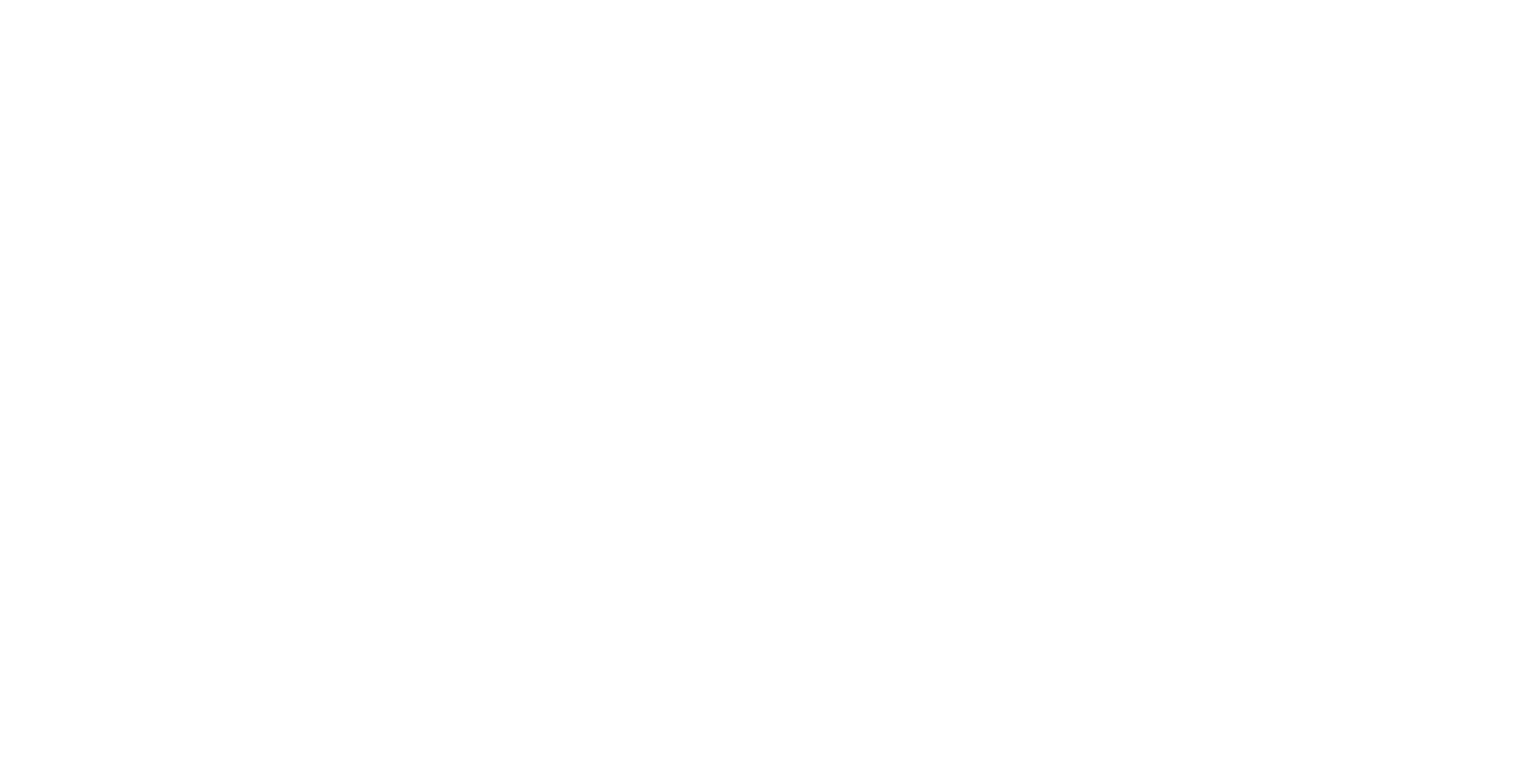
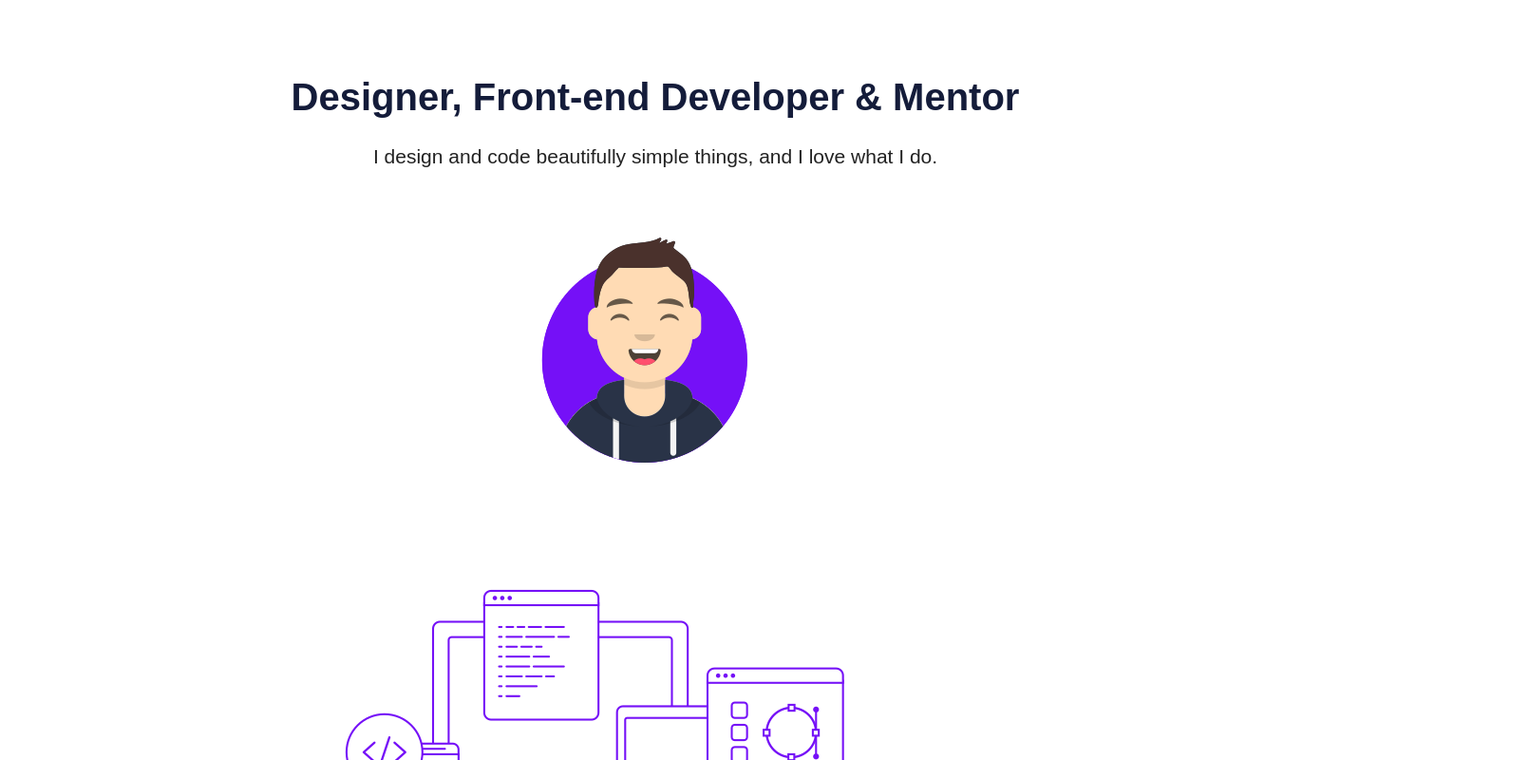
Before and after one commit to Samiran04/Portfolio-React, a React (Create React App) app: page /test in a window 1280 px wide. Before the commit this address had no page. Shown: the part 20-820 px from the top of the page at 95% size, 1610 px wide, since content can reach past the window. Built offline with nearby package versions, Linux system fonts and the light colour scheme.

Commit message:
portfolio design

```diff
--- a/src/components/App.js
+++ b/src/components/App.js
@@ -1,5 +1,5 @@
 import React, { Component } from "react";
-import { SignIn, SignUp, Home, Main } from "./index";
+import { SignIn, SignUp, Home, Main, Design } from "./index";
 import {
   BrowserRouter as Router,
   Redirect,
@@ -36,6 +36,7 @@
             <Route path="/sign-in" element={<SignIn />} />
             <Route path="/sign-up" element={<SignUp />} />
             <Route path="/main" element={<Main />} />
+            <Route path="/test" element={<Design />} />
           </Routes>
         </div>
       </Router>
--- /dev/null
+++ b/src/components/Design.js
@@ -0,0 +1,29 @@
+import React, { Component } from "react";
+import avatar from "../images/avatar.png";
+import hero from "../images/hero.png";
+
+class Design extends Component {
+  render() {
+    return (
+      <div>
+        <div className="design-header">
+          <div className="designation">
+            Designer, Front-end Developer & Mentor
+          </div>
+          <div className="breaf">
+            I design and code beautifully simple things, and I love what I do.
+          </div>
+          <div className="avatar">
+            <img src={avatar} alt="Avatar" />
+          </div>
+        </div>
+
+        <div className="hero">
+          <img src={hero} alt="Hero" />
+        </div>
+      </div>
+    );
+  }
+}
+
+export default Design;
--- a/src/components/index.js
+++ b/src/components/index.js
@@ -5,5 +5,6 @@
 import Navbar from "./Navbar";
 import CreateNew from "./CreateNew";
 import Outlet from "./Outlet";
+import Design from "./Design";
 
-export { SignIn, SignUp, Home, Main, Navbar, CreateNew, Outlet };
+export { SignIn, SignUp, Home, Main, Navbar, CreateNew, Outlet, Design };
--- a/src/index.css
+++ b/src/index.css
@@ -664,3 +664,41 @@
   height: 450px;
   transform: rotateX(0deg);
 }
+
+/*Design Portfolio*/
+
+.design-header {
+  height: 500px;
+  width: 900px;
+  margin-left: 240px;
+  margin-top: 100px;
+}
+
+.designation {
+  color: #141c3a;
+  font-weight: 800;
+  font-family: "eurostile", sans-serif;
+  font-size: 40px;
+  text-align: center;
+}
+
+.breaf {
+  font-family: "europa", sans-serif;
+  font-weight: 100;
+  color: rgba(10, 10, 10, 0.9);
+  text-align: center;
+  font-size: 21px;
+  line-height: 80px;
+}
+
+.avatar {
+  position: relative;
+  left: 330px;
+  top: 45px;
+}
+
+.hero {
+  position: relative;
+  left: 330px;
+  top: 40px;
+}
```
Also changed, not shown: src/images/avatar.png (added), src/images/hero.png (added).
